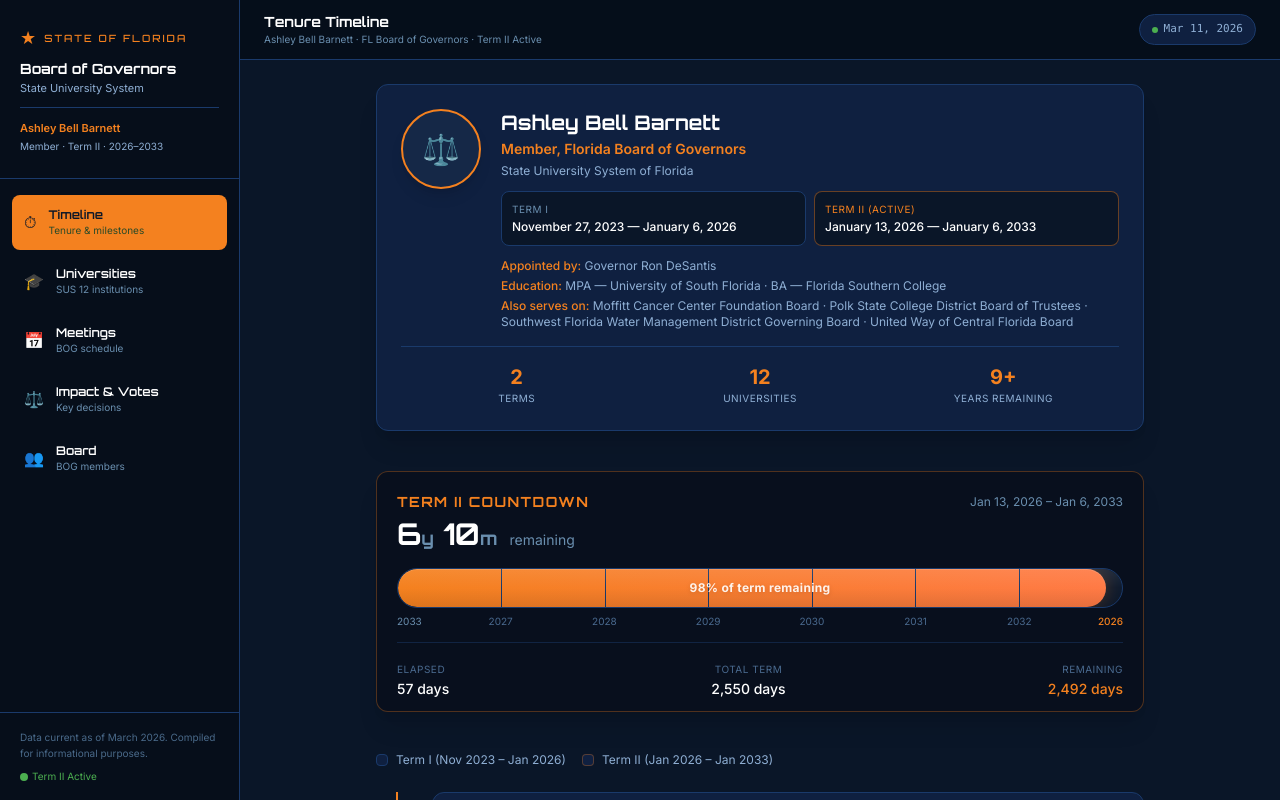
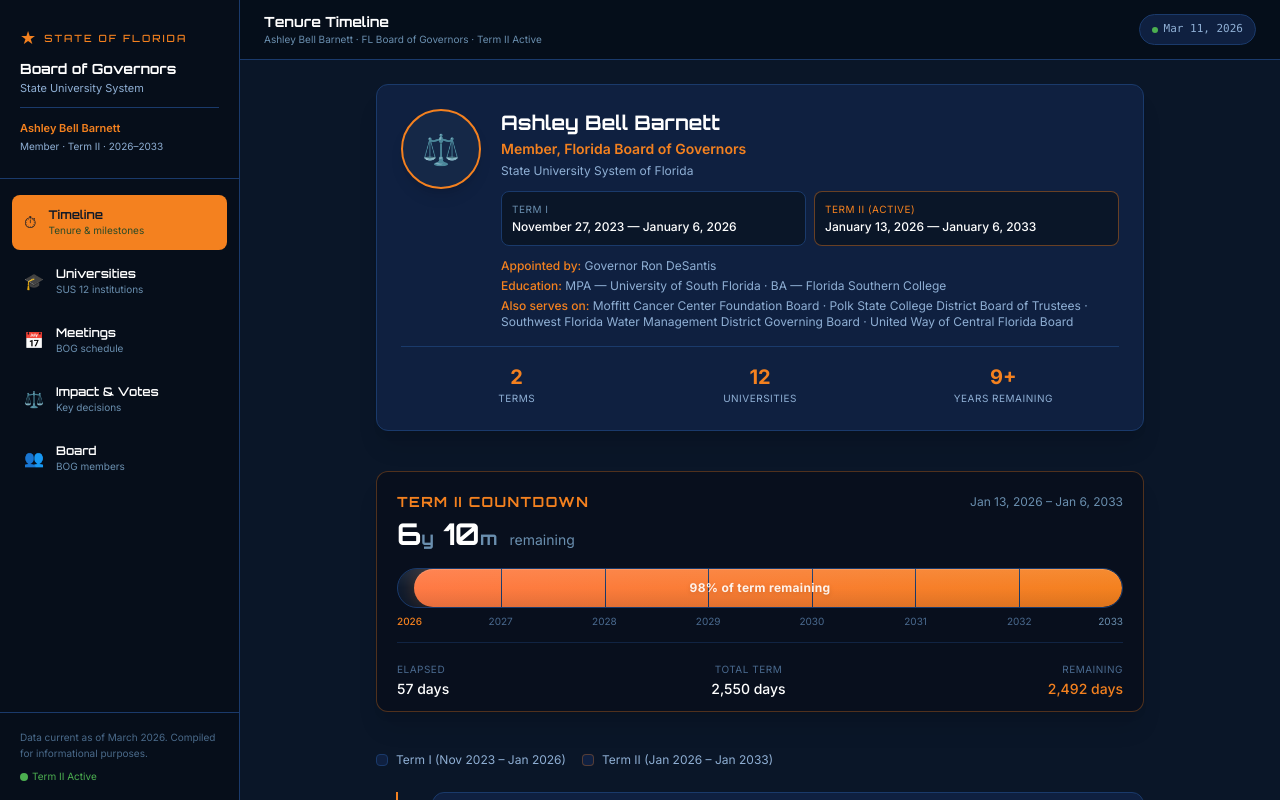
Before and after one commit to wesbenterprise/governor-bell-barnett, a Next.js app: page / in a window 1280 px wide. Shown: the top 800 px of the page. Built offline with nearby package versions, Linux system fonts and the light colour scheme.

Commit message:
Invert thermometer: 2026 left, 2033 right, fill depletes leftward

```diff
--- a/app/components/TermCountdown.tsx
+++ b/app/components/TermCountdown.tsx
@@ -49,12 +49,12 @@
 
         {/* Thermometer bar */}
         <div className="relative w-full h-10 rounded-full bg-[#0d1a2e] border border-[#1a3a6b] overflow-hidden">
-          {/* Remaining fill (depleting from right) */}
+          {/* Remaining fill (anchored right, depleting leftward) */}
           <div
-            className="absolute inset-y-0 left-0 rounded-full transition-all duration-1000"
+            className="absolute inset-y-0 right-0 rounded-full transition-all duration-1000"
             style={{
               width: `${pctRemaining * 100}%`,
-              background: `linear-gradient(90deg, #F4811F, #FF7A45)`,
+              background: `linear-gradient(270deg, #F4811F, #FF7A45)`,
               boxShadow: "0 0 20px rgba(244, 129, 31, 0.3), inset 0 1px 0 rgba(255,255,255,0.15)",
             }}
           />
@@ -66,7 +66,7 @@
               <div
                 key={yr}
                 className="absolute top-0 bottom-0 w-px bg-[#1a3a6b]"
-                style={{ left: `${100 - markerPct}%` }}
+                style={{ left: `${markerPct}%` }}
               />
             );
           })}
@@ -89,20 +89,20 @@
 
         {/* Year labels under the bar */}
         <div className="relative w-full mt-1.5 h-4">
-          <span className="absolute left-0 text-[10px] text-[#6a8faf]">2033</span>
+          <span className="absolute left-0 text-[10px] text-[#F4811F] font-medium">2026</span>
           {[1, 2, 3, 4, 5, 6].map((yr) => {
             const labelPct = (yr / 7) * 100;
             return (
               <span
                 key={yr}
                 className="absolute text-[10px] text-[#4a6a8f] -translate-x-1/2"
-                style={{ left: `${100 - labelPct}%` }}
+                style={{ left: `${labelPct}%` }}
               >
-                {2033 - yr}
+                {2026 + yr}
               </span>
             );
           })}
-          <span className="absolute right-0 text-[10px] text-[#F4811F] font-medium">2026</span>
+          <span className="absolute right-0 text-[10px] text-[#6a8faf]">2033</span>
         </div>
 
         {/* Stats row */}
```
